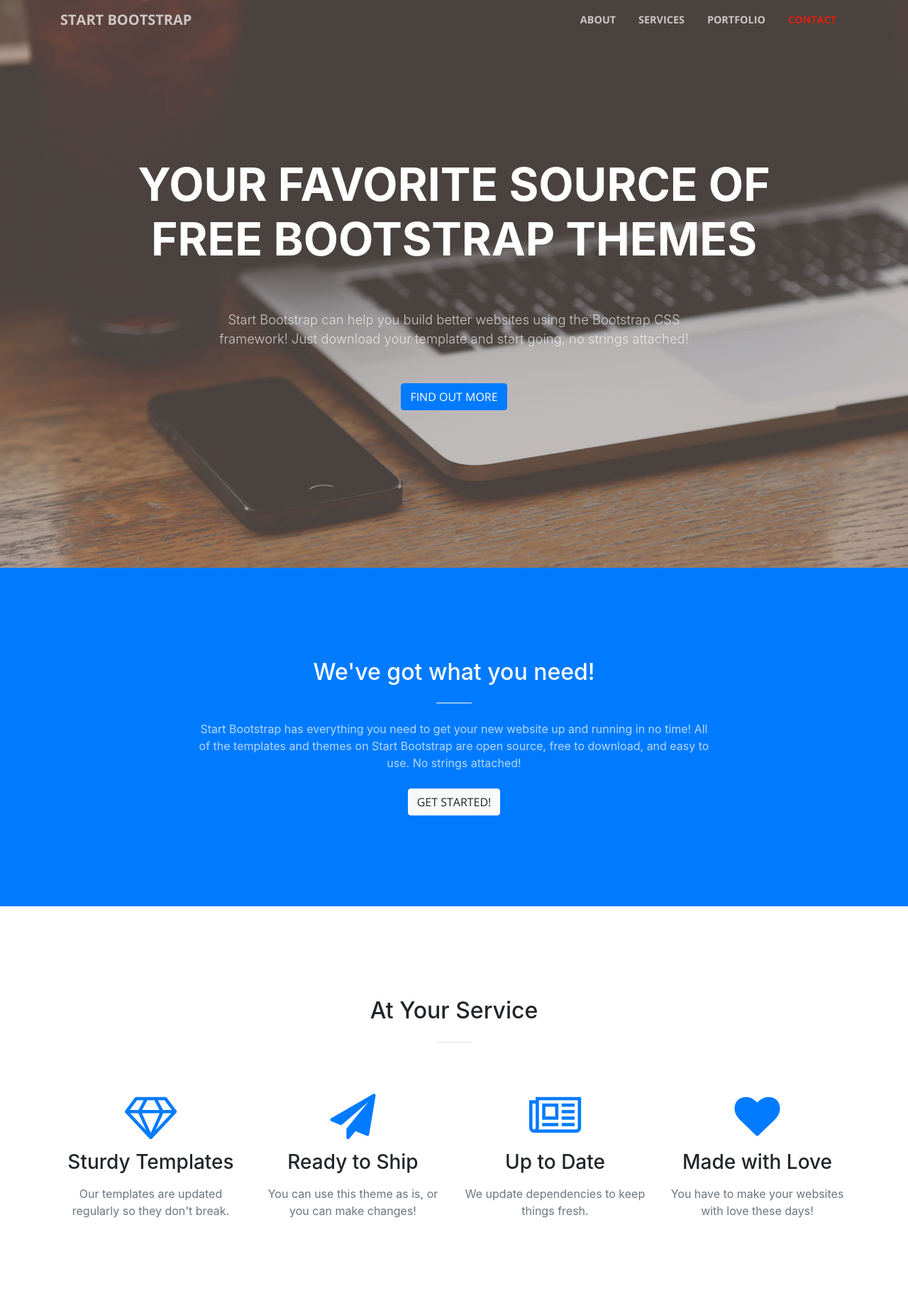
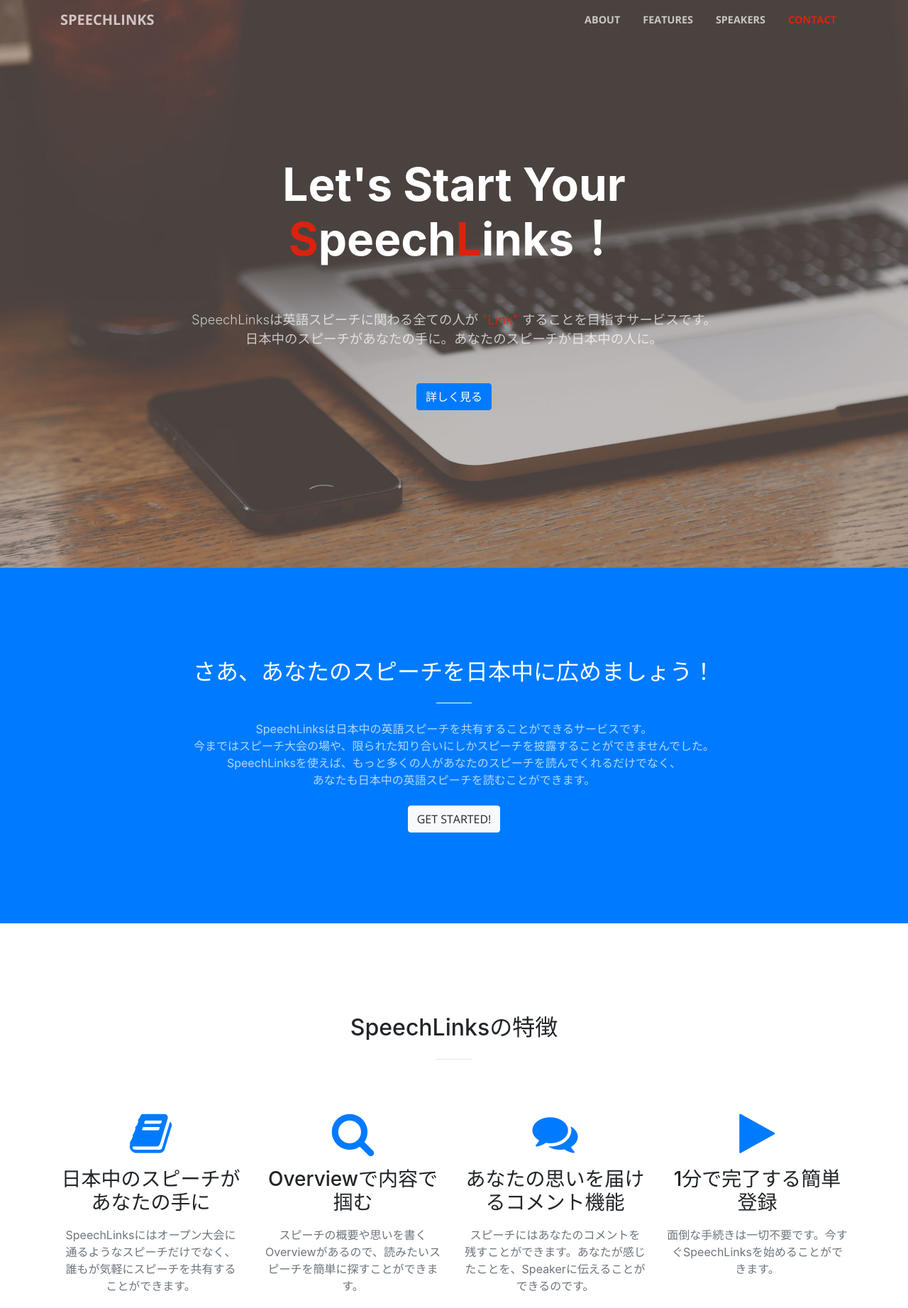
Before and after one commit to Kouch-Sato/SpeechLinks_top, a website with bundled scripts: page index.html in a window 1280 px wide. Shown: the top 1843 px of the page at 71% size. Built offline with nearby package versions, Linux system fonts and the light colour scheme.

Commit message:
本文変更

```diff
--- a/index.html
+++ b/index.html
@@ -8,7 +8,7 @@
     <meta name="description" content="">
     <meta name="author" content="">
 
-    <title>Creative - Start Bootstrap Theme</title>
+    <title>SpeechLinks Top</title>
 
     <!-- Bootstrap core CSS -->
     <link href="vendor/bootstrap/css/bootstrap.min.css" rel="stylesheet">
@@ -31,7 +31,7 @@
     <!-- Navigation -->
     <nav class="navbar navbar-expand-lg navbar-light fixed-top" id="mainNav">
       <div class="container">
-        <a class="navbar-brand js-scroll-trigger" href="#page-top">Start Bootstrap</a>
+        <a class="navbar-brand js-scroll-trigger" href="#page-top">SpeechLinks</a>
         <button class="navbar-toggler navbar-toggler-right" type="button" data-toggle="collapse" data-target="#navbarResponsive" aria-controls="navbarResponsive" aria-expanded="false" aria-label="Toggle navigation">
           <span class="navbar-toggler-icon"></span>
         </button>
@@ -41,10 +41,10 @@
               <a class="nav-link js-scroll-trigger" href="#about">About</a>
             </li>
             <li class="nav-item">
-              <a class="nav-link js-scroll-trigger" href="#services">Services</a>
+              <a class="nav-link js-scroll-trigger" href="#services">Features</a>
             </li>
             <li class="nav-item">
-              <a class="nav-link js-scroll-trigger" href="#portfolio">Portfolio</a>
+              <a class="nav-link js-scroll-trigger" href="#portfolio">Speakers</a>
             </li>
             <li class="nav-item">
               <a class="nav-link js-scroll-trigger" href="#contact">Contact</a>
@@ -58,14 +58,14 @@
       <div class="container my-auto">
         <div class="row">
           <div class="col-lg-10 mx-auto">
-            <h1 class="text-uppercase">
-              <strong>Your Favorite Source of Free Bootstrap Themes</strong>
+            <h1>
+              <strong>Let's Start Your <span style="color: #D9230F">S</span>peech<span style="color: #D9230F">L</span>inks！</strong>
             </h1>
             <hr>
           </div>
-          <div class="col-lg-8 mx-auto">
-            <p class="text-faded mb-5">Start Bootstrap can help you build better websites using the Bootstrap CSS framework! Just download your template and start going, no strings attached!</p>
-            <a class="btn btn-primary btn-xl js-scroll-trigger" href="#about">Find Out More</a>
+          <div class="col-lg-9 mx-auto">
+            <p class="text-faded mb-5">SpeechLinksは英語スピーチに関わる全ての人が<span style="color: #D9230F"> "Link" </span>することを目指すサービスです。<br/>日本中のスピーチがあなたの手に。あなたのスピーチが日本中の人に。</p>
+            <a class="btn btn-primary btn-xl js-scroll-trigger" href="#about">詳しく見る</a>
           </div>
         </div>
       </div>
@@ -74,11 +74,11 @@
     <section class="bg-primary" id="about">
       <div class="container">
         <div class="row">
-          <div class="col-lg-8 mx-auto text-center">
-            <h2 class="section-heading text-white">We've got what you need!</h2>
+          <div class="col-lg-10 mx-auto text-center">
+            <h2 class="section-heading text-white">さあ、あなたのスピーチを日本中に広めましょう！</h2>
             <hr class="light my-4">
-            <p class="text-faded mb-4">Start Bootstrap has everything you need to get your new website up and running in no time! All of the templates and themes on Start Bootstrap are open source, free to download, and easy to use. No strings attached!</p>
-            <a class="btn btn-light btn-xl js-scroll-trigger" href="#services">Get Started!</a>
+            <p class="text-faded mb-4">SpeechLinksは日本中の英語スピーチを共有することができるサービスです。<br/>今まではスピーチ大会の場や、限られた知り合いにしかスピーチを披露することができませんでした。<br/>SpeechLinksを使えば、もっと多くの人があなたのスピーチを読んでくれるだけでなく、<br/>あなたも日本中の英語スピーチを読むことができます。</p>
+            <a class="btn btn-light btn-xl js-scroll-trigger" href="http://18.219.26.151/user/sign_up">Get Started!</a>
           </div>
         </div>
       </div>
@@ -88,7 +88,7 @@
       <div class="container">
         <div class="row">
           <div class="col-lg-12 text-center">
-            <h2 class="section-heading">At Your Service</h2>
+            <h2 class="section-heading">SpeechLinksの特徴</h2>
             <hr class="my-4">
           </div>
         </div>
@@ -97,30 +97,30 @@
         <div class="row">
           <div class="col-lg-3 col-md-6 text-center">
             <div class="service-box mt-5 mx-auto">
-              <i class="fa fa-4x fa-diamond text-primary mb-3 sr-icons"></i>
-              <h3 class="mb-3">Sturdy Templates</h3>
-              <p class="text-muted mb-0">Our templates are updated regularly so they don't break.</p>
+              <i class="fa fa-4x fa-book text-primary mb-3 sr-icons"></i>
+              <h3 class="mb-3">日本中のスピーチがあなたの手に</h3>
+              <p class="text-muted mb-0">SpeechLinksにはオープン大会に通るようなスピーチだけでなく、誰もが気軽にスピーチを共有することができます。</p>
             </div>
           </div>
           <div class="col-lg-3 col-md-6 text-center">
             <div class="service-box mt-5 mx-auto">
-              <i class="fa fa-4x fa-paper-plane text-primary mb-3 sr-icons"></i>
-              <h3 class="mb-3">Ready to Ship</h3>
-              <p class="text-muted mb-0">You can use this theme as is, or you can make changes!</p>
+              <i class="fa fa-4x fa-search text-primary mb-3 sr-icons"></i>
+              <h3 class="mb-3">Overviewで内容で掴む</h3>
+              <p class="text-muted mb-0">スピーチの概要や思いを書くOverviewがあるので、読みたいスピーチを簡単に探すことができます。</p>
             </div>
           </div>
           <div class="col-lg-3 col-md-6 text-center">
             <div class="service-box mt-5 mx-auto">
-              <i class="fa fa-4x fa-newspaper-o text-primary mb-3 sr-icons"></i>
-              <h3 class="mb-3">Up to Date</h3>
-              <p class="text-muted mb-0">We update dependencies to keep things fresh.</p>
+              <i class="fa fa-4x fa-comments text-primary mb-3 sr-icons"></i>
+              <h3 class="mb-3">あなたの思いを届けるコメント機能</h3>
+              <p class="text-muted mb-0">スピーチにはあなたのコメントを残すことができます。あなたが感じたことを、Speakerに伝えることができるのです。</p>
             </div>
           </div>
           <div class="col-lg-3 col-md-6 text-center">
             <div class="service-box mt-5 mx-auto">
-              <i class="fa fa-4x fa-heart text-primary mb-3 sr-icons"></i>
-              <h3 class="mb-3">Made with Love</h3>
-              <p class="text-muted mb-0">You have to make your websites with love these days!</p>
+              <i class="fa fa-4x fa-play text-primary mb-3 sr-icons"></i>
+              <h3 class="mb-3">1分で完了する簡単登録</h3>
+              <p class="text-muted mb-0">面倒な手続きは一切不要です。今すぐSpeechLinksを始めることができます。</p>
             </div>
           </div>
         </div>
@@ -136,10 +136,10 @@
               <div class="portfolio-box-caption">
                 <div class="portfolio-box-caption-content">
                   <div class="project-category text-faded">
-                    Category
+                    Speaker
                   </div>
                   <div class="project-name">
-                    Project Name
+                    Coming soon..
                   </div>
                 </div>
               </div>
@@ -151,10 +151,10 @@
               <div class="portfolio-box-caption">
                 <div class="portfolio-box-caption-content">
                   <div class="project-category text-faded">
-                    Category
+                    Speaker
                   </div>
                   <div class="project-name">
-                    Project Name
+                    Coming soon..
                   </div>
                 </div>
               </div>
@@ -166,10 +166,10 @@
               <div class="portfolio-box-caption">
                 <div class="portfolio-box-caption-content">
                   <div class="project-category text-faded">
-                    Category
+                    Speaker
                   </div>
                   <div class="project-name">
-                    Project Name
+                    Coming soon..
                   </div>
                 </div>
               </div>
@@ -181,10 +181,10 @@
               <div class="portfolio-box-caption">
                 <div class="portfolio-box-caption-content">
                   <div class="project-category text-faded">
-                    Category
+                    Speaker
                   </div>
                   <div class="project-name">
-                    Project Name
+                    Coming soon..
                   </div>
                 </div>
               </div>
@@ -196,10 +196,10 @@
               <div class="portfolio-box-caption">
                 <div class="portfolio-box-caption-content">
                   <div class="project-category text-faded">
-                    Category
+                    Speaker
                   </div>
                   <div class="project-name">
-                    Project Name
+                    Coming soon..
                   </div>
                 </div>
               </div>
@@ -211,10 +211,10 @@
               <div class="portfolio-box-caption">
                 <div class="portfolio-box-caption-content">
                   <div class="project-category text-faded">
-                    Category
+                    Speaker
                   </div>
                   <div class="project-name">
-                    Project Name
+                    Coming soon..
                   </div>
                 </div>
               </div>
@@ -226,8 +226,9 @@
 
     <section class="bg-dark text-white">
       <div class="container text-center">
-        <h2 class="mb-4">Free Download at Start Bootstrap!</h2>
-        <a class="btn btn-light btn-xl sr-button" href="http://startbootstrap.com/template-overviews/creative/">Download Now!</a>
+        <p class="mb-4">SpeechLinksは英語スピーチに関わる全ての人が<span style="color: #D9230F"> "Link" </span>することを目指す。</p>
+        <h2>今すぐSpeechLinksを始めよう！</h2>
+        <a class="btn btn-light btn-xl sr-button" href="http://18.219.26.151/user/sign_up">今すぐ始める！</a>
       </div>
     </section>
 
@@ -235,20 +236,22 @@
       <div class="container">
         <div class="row">
           <div class="col-lg-8 mx-auto text-center">
-            <h2 class="section-heading">Let's Get In Touch!</h2>
+            <h2 class="section-heading">Please Follow Me!</h2>
             <hr class="my-4">
-            <p class="mb-5">Ready to start your next project with us? That's great! Give us a call or send us an email and we will get back to you as soon as possible!</p>
+            <p class="mb-5">公式ツイッターでは最新情報をお届けしています。</p>
           </div>
         </div>
         <div class="row">
           <div class="col-lg-4 ml-auto text-center">
-            <i class="fa fa-phone fa-3x mb-3 sr-contact"></i>
-            <p>123-456-6789</p>
+            <i class="fa fa-twitter fa-3x mb-3 sr-contact"></i>
+            <p>
+              <a href="https://twitter.com/speech_links">@speech_links</a>
+            </p>
           </div>
           <div class="col-lg-4 mr-auto text-center">
             <i class="fa fa-envelope-o fa-3x mb-3 sr-contact"></i>
             <p>
-              <a href="mailto:your-email@your-domain.com">feedback@startbootstrap.com</a>
+              <a href="mailto:your-email@your-domain.com">Coming Soon..</a>
             </p>
           </div>
         </div>
```
